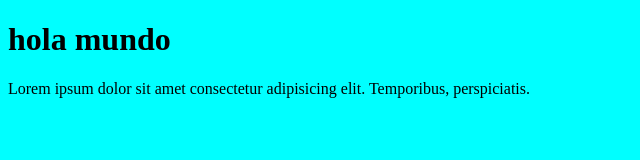
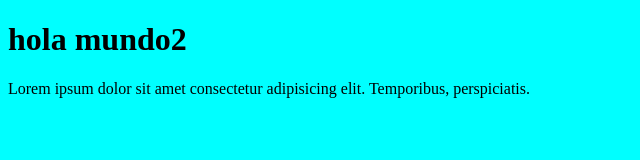
Before and after one commit to andressoibelzon/primerproyecto, a plain HTML site: page index.html in a window 1280 px wide. Shown: the full height of the page, 0-640 px from the left. Drawn offline with Linux system fonts and the light colour scheme.

Commit message:
Update index.html

```diff
--- a/index.html
+++ b/index.html
@@ -8,7 +8,7 @@
     <title>Document</title>
 </head>
 <body>
-    <h1>hola mundo</h1>
+    <h1>hola mundo2</h1>
     <p>Lorem ipsum dolor sit amet consectetur adipisicing elit. Temporibus, perspiciatis.</p>
 </body>
 </html>
```
